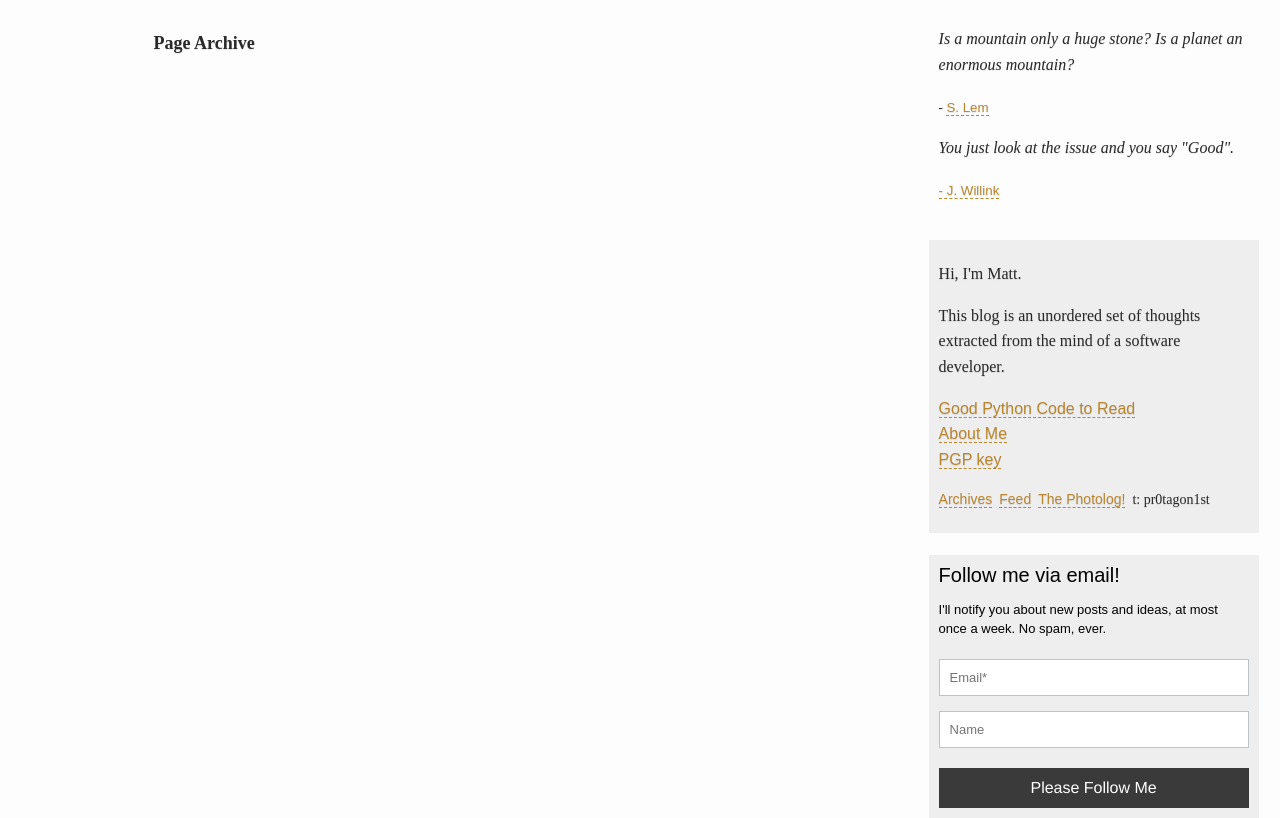
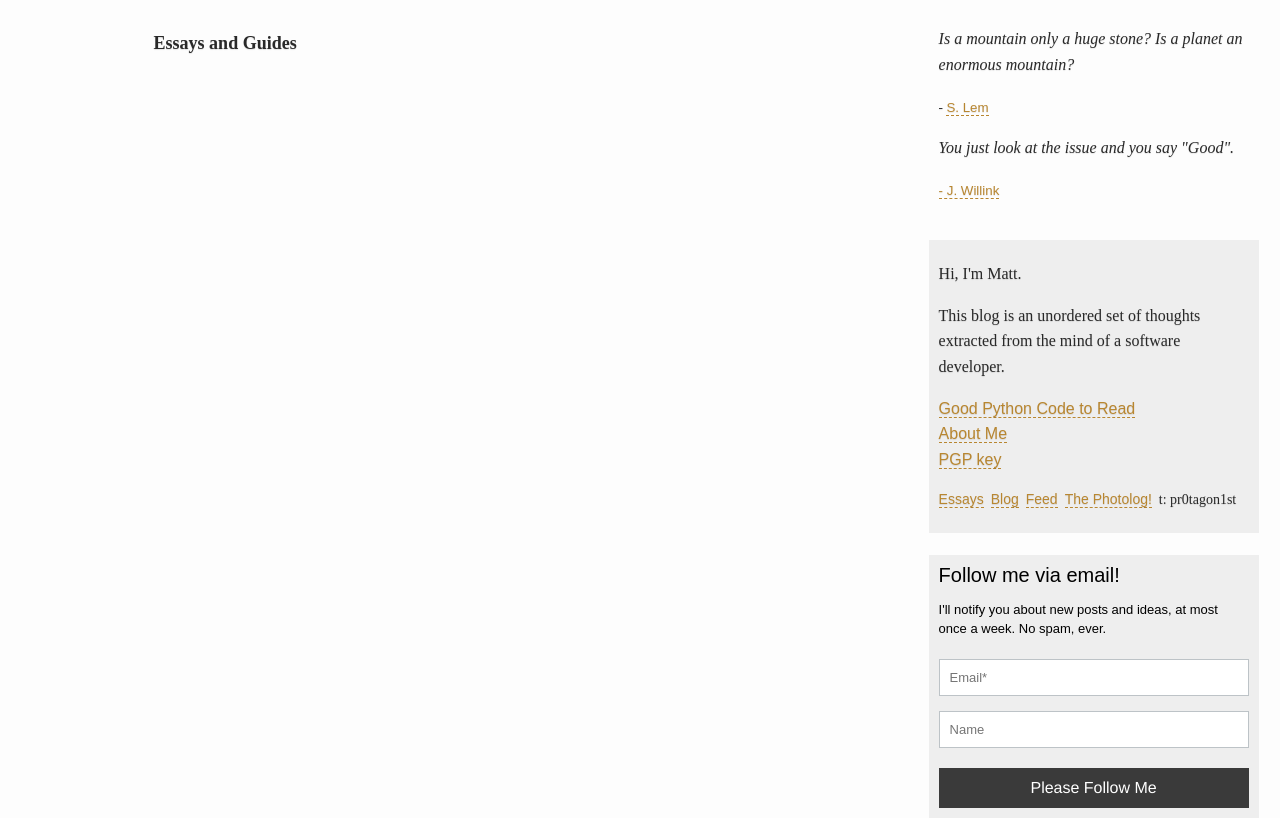
Before and after one commit to sirMackk/wintersun, a Python web app: template templates/essays_index.html in a window 1280 px wide. Shown: the part 153-971 px from the top of the page. Run offline with Jinja, Linux system fonts and the light colour scheme; the template is opened without the code that fills it, so the values that code supplies are empty; some libraries are stand-ins or nearby versions.

Commit message:
Update index templates

```diff
--- a/templates/about.html
+++ b/templates/about.html
@@ -8,10 +8,11 @@
   <div class="controls">
     <p>
       <a class="big-link" href="/posts/good-python-code-to-read.html">Good Python Code to Read</a></br>
-      <a class="big-link" href="/hire-me.html">About Me</a></br>
+      <a class="big-link" href="/about-me.html">About Me</a></br>
       <a class="big-link" href="/matt@mattscodecave.com.pub.asc">PGP key</a>
     </p>
-    <a href="/">Archives</a>
+    <a href="/essays.html">Essays</a>
+    &nbsp;<a href="/posts.html">Blog</a>
     &nbsp;<a href="/feed" target="_blank">Feed</a>
     &nbsp;<a href="http://photolog.mattscodecave.com" target="_blank">The Photolog!</a>
     &nbsp;t: pr0tagon1st
--- a/templates/essays_index.html
+++ b/templates/essays_index.html
@@ -5,7 +5,7 @@
     <p>
     </p>
   </div>
-  <h4>Page Archive</h4>
+  <h4>Essays and Guides</h4>
   <ul class="link-list">
     {% for essay in entries %}
       <li>
--- a/templates/posts_index.html
+++ b/templates/posts_index.html
@@ -5,7 +5,7 @@
     <p>
     </p>
   </div>
-  <h4>Post Archive</h4>
+  <h4>The Blog</h4>
   <ul class="link-list">
     {% for year, posts in entries.items() %}
     <h4 class="year-header">{{ year }}</h4>
```
